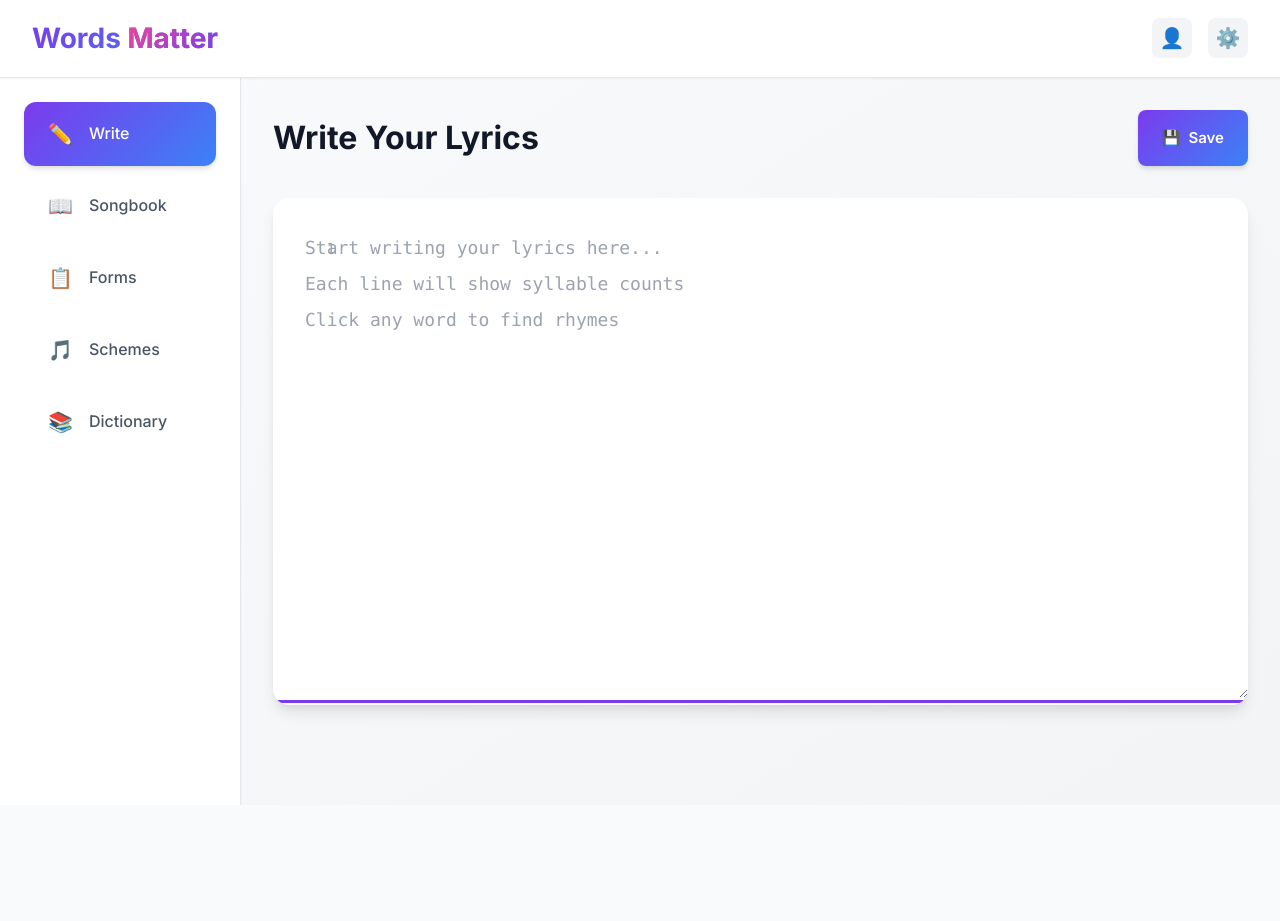
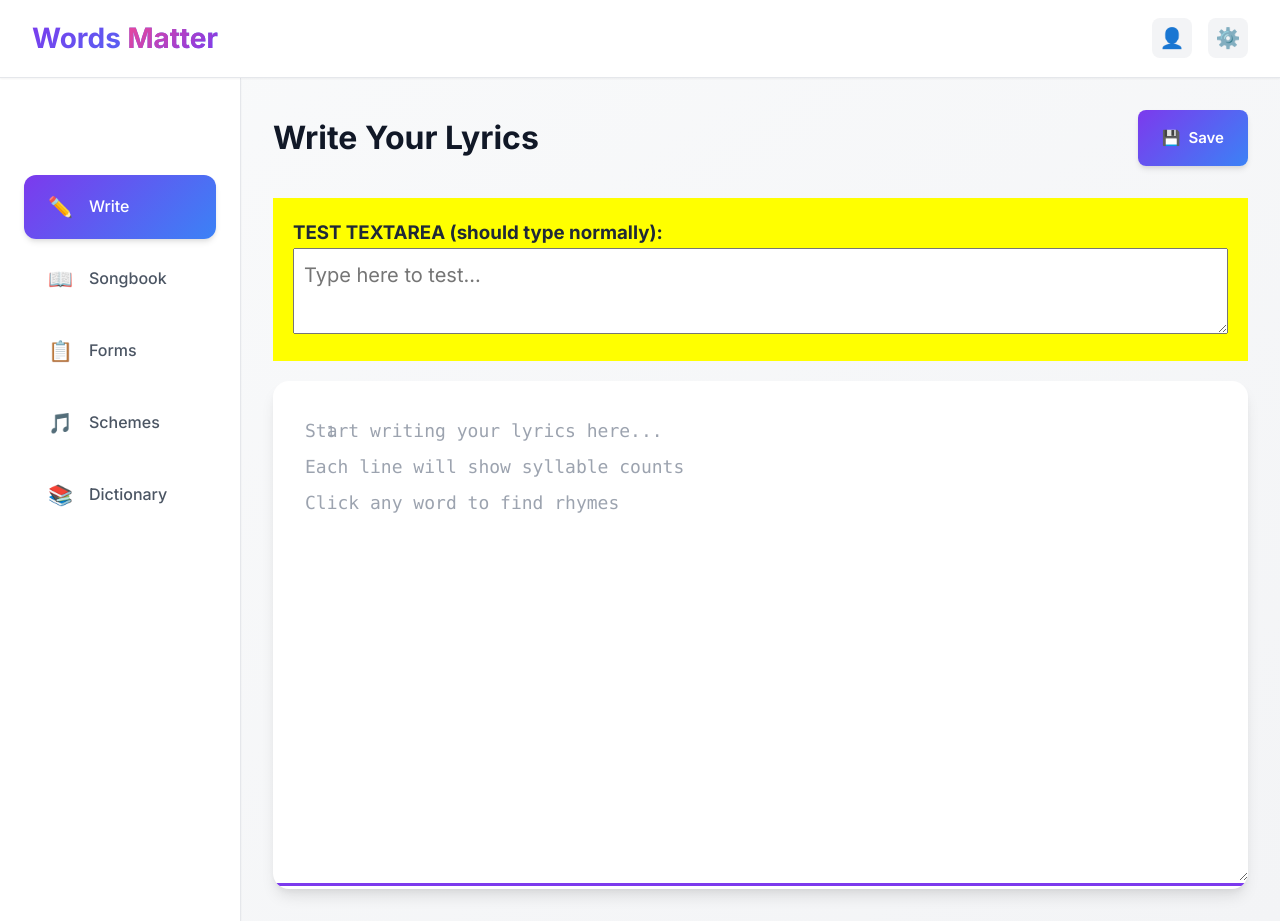
Before and after one commit to themichaelkemp/words-app, a React (Vite) app: page / in a window 1280 px wide. Before the commit the page ends 805 px from the top, so only its background shows below. Built offline with nearby package versions, Linux system fonts and the light colour scheme.

Commit message:
Add debug test textarea to diagnose RTL issue

```diff
--- a/src/App.jsx
+++ b/src/App.jsx
@@ -305,6 +305,16 @@ function App() {
             {saveMessage}
           </div>
         )}
+
+        {/* DEBUG TEST - Remove this after testing */}
+        <div style={{ background: 'yellow', padding: '20px', margin: '20px 0' }}>
+          <h3>TEST TEXTAREA (should type normally):</h3>
+          <textarea
+            style={{ width: '100%', fontSize: '20px', padding: '10px' }}
+            dir="ltr"
+            placeholder="Type here to test..."
+          />
+        </div>
 
         <div className="lyric-editor" onClick={handleEditorClick}>
           <div className="editor-display">
```
